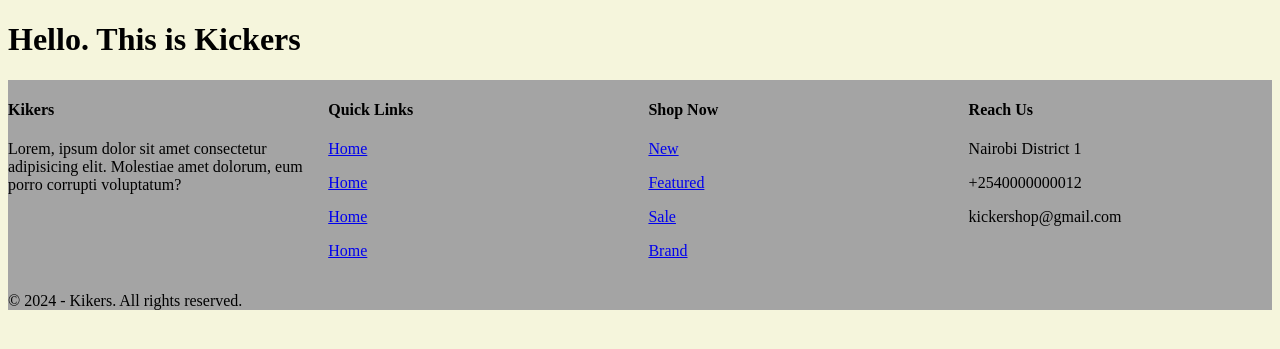
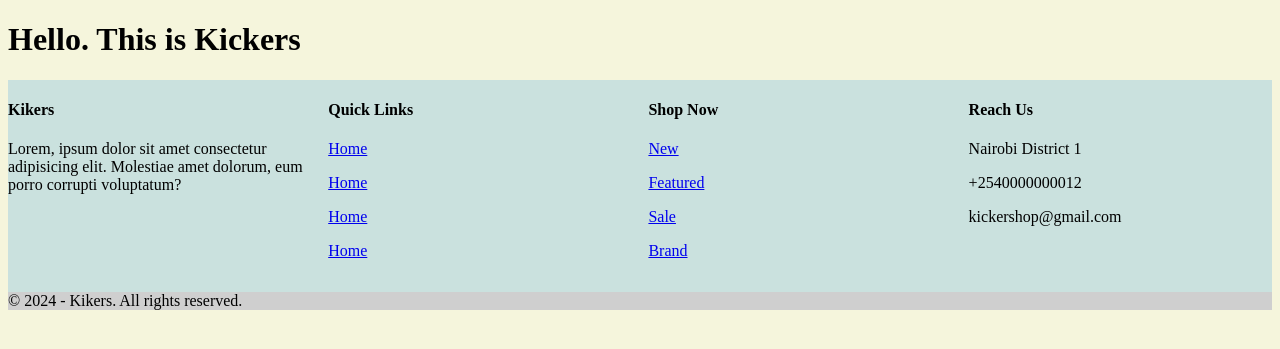
Before and after one commit to paulmagadi/Shoes-Shop-Ecommerce, a Django app: page / in a window 1280 px wide. Shown: the top 349 px of the page. Run offline with Django 5.2, Linux system fonts and the light colour scheme.

Commit message:
modified:   Shoes_Shop/main/templates/main/footer.html

```diff
--- a/Shoes_Shop/main/templates/main/footer.html
+++ b/Shoes_Shop/main/templates/main/footer.html
@@ -32,7 +32,7 @@
 
 <style>
     footer {
-        background-color: #a4a4a4;
+        background-color: #cae1de;
     }
     .footer-container {
         display: flex;
@@ -43,4 +43,8 @@
     .footer-col {
         width: 24%;
     }
+
+    .foot-container {
+        background-color: #cfcfcf;
+    }
 </style>
```
